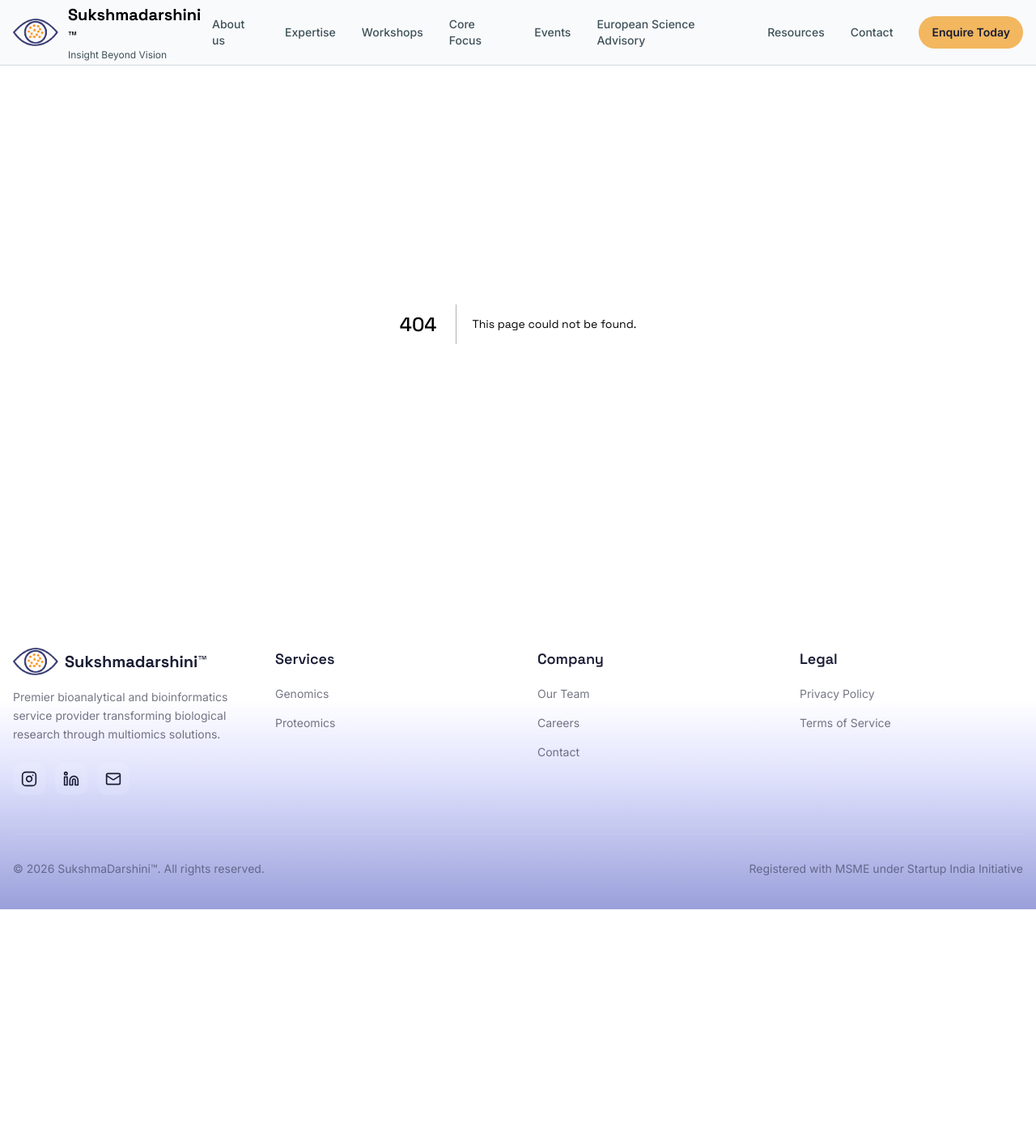
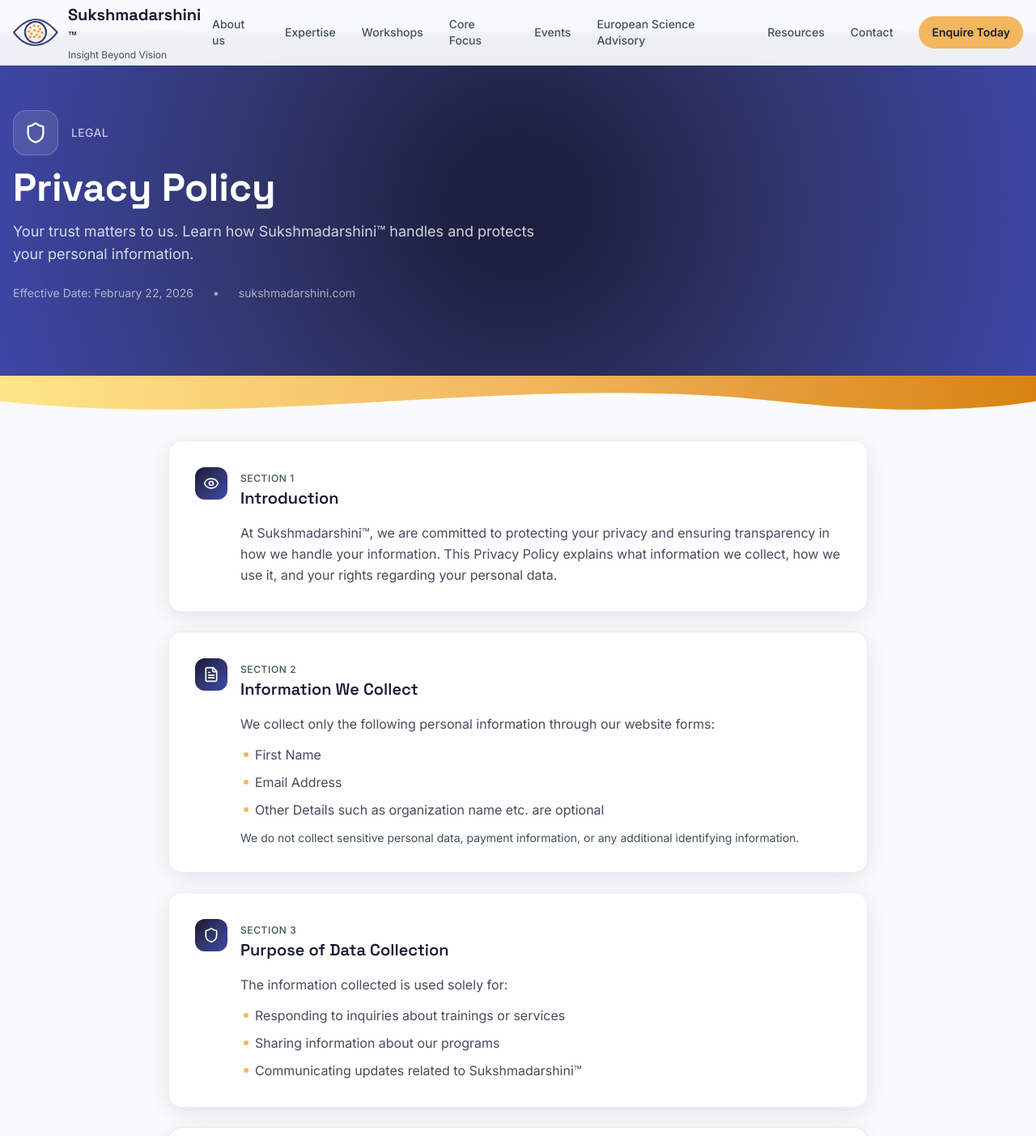
Before and after one commit to RiyaTorgal/biometrics_ui_project_nextjs, a Next.js app: page /privacyPolicy in a window 1280 px wide. Before the commit this address had no page. Shown: the top 1403 px of the page at 81% size. Before the commit the page ends 1123 px from the top, so only its background shows below. Built offline with nearby package versions, Linux system fonts and the light colour scheme.

Commit message:
feat: Update footer and navbar links for improved routing, add Privacy Policy page

```diff
--- a/app/components/Footer.tsx
+++ b/app/components/Footer.tsx
@@ -151,20 +151,20 @@
 
 const footerLinks = {
   services: [
-    { label: "Genomics", href: "#" },
+    { label: "Genomics", href: "/#" },
     // { label: "Transcriptomics", href: "#" },
-    { label: "Proteomics", href: "#" },
+    { label: "Proteomics", href: "/#" },
     // { label: "Metabolomics", href: "#" },
   ],
   company: [
-    { label: "Our Team", href: "#`" },
-    { label: "Careers", href: "#" },
+    { label: "Our Team", href: "/#" },
+    { label: "Careers", href: "/#" },
     // { label: "Blog", href: "#" },
-    { label: "Contact", href: "#contact" },
+    { label: "Contact", href: "/#contact" },
   ],
   legal: [
-    { label: "Privacy Policy", href: "#" },
-    { label: "Terms of Service", href: "#" },
+    { label: "Privacy Policy", href: "/privacyPolicy" },
+    { label: "Terms of Service", href: "/#" },
   ],
 };
 
--- a/app/components/Navbar.tsx
+++ b/app/components/Navbar.tsx
@@ -4,18 +4,19 @@
 import { Button } from "../components/ui/button";
 // import  EyeIcon  from "./assets/Screenshot_2026-01-27_201728-removebg-preview.png"
 import Image from "next/image";
+import Link from "next/link";
 
 const navLinks = [
-  { label: "About us", href: "#about", },
-  { label: "Expertise", href: "#expertise", },
-  { label: "Workshops", href: "#trainings", },
+  { label: "About us", href: "/#about", },
+  { label: "Expertise", href: "/#expertise", },
+  { label: "Workshops", href: "/#trainings", },
   // { label: "Agri-Proteomics", href: "#",},
   // { label: "Biotech Training", href: "#",},
-  { label: "Core Focus", href: "#home", },
-  { label: "Events", href: "#events", },
-  { label: "European Science Advisory", href: "#european-advisory",},
-  { label: "Resources", href: "#resources",},
-  { label: "Contact", href: "#contact",},
+  { label: "Core Focus", href: "/#home", },
+  { label: "Events", href: "/#events", },
+  { label: "European Science Advisory", href: "/#european-advisory",},
+  { label: "Resources", href: "/#resources",},
+  { label: "Contact", href: "/#contact",},
 ];
 
 export function Navbar() {
@@ -36,7 +37,7 @@
       <div className="container mx-auto px-4">
         <div className="flex items-center justify-between h-16 md:h-20">
           {/* Logo */}
-          <a href="#home" className="flex items-center gap-3" onClick={(e) => handleNavClick(e, "#home")}>
+          <Link href="/#home" className="flex items-center gap-3" onClick={(e) => handleNavClick(e, "/#home")}>
             {/* <div className="w-12 h-12 rounded-full gradient-accent flex items-center justify-center relative">
               <Eye className="w-6 h-6 text-primary-foreground" />
               <div className="absolute inset-0 rounded-full border-2 border-secondary/30 animate-pulse-slow" />
@@ -59,7 +60,7 @@
                 Insight Beyond Vision
               </span>
             </div>
-          </a>
+          </Link>
 
           {/* Desktop Navigation */}
           <div className="hidden md:flex items-center gap-8">
@@ -73,12 +74,12 @@
                 {link.label}
               </a>
             ))}
-            <a href="#contact" className="flex items-center gap-3" onClick={(e) => handleNavClick(e, "#contact")}>
+            <Link href="/#contact" className="flex items-center gap-3" onClick={(e) => handleNavClick(e, "/#contact")}>
             <Button className="rounded-full px-4 bg-secondary hover:bg-secondary/90 text-secondary-foreground"
             >
               Enquire Today
             </Button>
-            </a>
+            </Link>
           </div>
 
           {/* Mobile Menu Button */}
@@ -105,11 +106,11 @@
                   {link.label}
                 </a>
               ))}
-              <a href="#contact" className="flex items-center gap-3" onClick={(e) => { handleNavClick(e, "#contact"); setIsOpen(false); }}>
+              <Link href="/#contact" className="flex items-center gap-3" onClick={(e) => { handleNavClick(e, "/#contact"); setIsOpen(false); }}>
                 <Button className="w-full mt-2 rounded-full bg-secondary hover:bg-secondary/90 text-secondary-foreground">
                   Enquire Today
                 </Button>
-              </a>
+              </Link>
             </div>
           </div>
         )}
--- a/app/globals.css
+++ b/app/globals.css
@@ -63,6 +63,9 @@
     /* Secondary – Soft Gold */
     --secondary: 36 85% 66%; /* #F2AB5C */
     --secondary-foreground: 230 35% 15%;
+
+    --i: hsl(47, 100%, 77%);
+    --init:47, 100%, 77%;
 
     --tertiary:235 46% 45%;
     --tertiary-foreground: 235 77% 59%;
--- /dev/null
+++ b/app/privacyPolicy/page.tsx
@@ -0,0 +1,181 @@
+import { Shield, Lock, UserCheck, Mail, Eye, FileText, RefreshCw, AlertCircle, Globe } from "lucide-react";
+
+const sections = [
+  {
+    icon: Eye,
+    number: "1",
+    title: "Introduction",
+    content: (
+      <p>At Sukshmadarshini™, we are committed to protecting your privacy and ensuring transparency in how we handle your information. This Privacy Policy explains what information we collect, how we use it, and your rights regarding your personal data.</p>
+    ),
+  },
+  {
+    icon: FileText,
+    number: "2",
+    title: "Information We Collect",
+    content: (
+      <>
+        <p className="mb-3">We collect only the following personal information through our website forms:</p>
+        <ul className="space-y-2 ml-1">
+          <li className="flex items-center gap-2"><span className="w-1.5 h-1.5 rounded-full bg-secondary flex-shrink-0" />First Name</li>
+          <li className="flex items-center gap-2"><span className="w-1.5 h-1.5 rounded-full bg-secondary flex-shrink-0" />Email Address</li>
+          <li className="flex items-center gap-2"><span className="w-1.5 h-1.5 rounded-full bg-secondary flex-shrink-0" />Other Details such as organization name etc. are optional</li>
+        </ul>
+        <p className="mt-3 text-muted-foreground text-sm">We do not collect sensitive personal data, payment information, or any additional identifying information.</p>
+      </>
+    ),
+  },
+  {
+    icon: Shield,
+    number: "3",
+    title: "Purpose of Data Collection",
+    content: (
+      <>
+        <p className="mb-3">The information collected is used solely for:</p>
+        <ul className="space-y-2 ml-1">
+          <li className="flex items-center gap-2"><span className="w-1.5 h-1.5 rounded-full bg-secondary flex-shrink-0" />Responding to inquiries about trainings or services</li>
+          <li className="flex items-center gap-2"><span className="w-1.5 h-1.5 rounded-full bg-secondary flex-shrink-0" />Sharing information about our programs</li>
+          <li className="flex items-center gap-2"><span className="w-1.5 h-1.5 rounded-full bg-secondary flex-shrink-0" />Communicating updates related to Sukshmadarshini™</li>
+        </ul>
+      </>
+    ),
+  },
+  {
+    icon: Lock,
+    number: "4",
+    title: "Data Storage and Sharing",
+    content: (
+      <ul className="space-y-3 ml-1">
+        <li className="flex items-start gap-2"><span className="w-1.5 h-1.5 rounded-full bg-secondary flex-shrink-0 mt-2" />The information provided is not stored in external databases for marketing purposes.</li>
+        <li className="flex items-start gap-2"><span className="w-1.5 h-1.5 rounded-full bg-secondary flex-shrink-0 mt-2" />We do not sell, rent, or share your personal information with third parties.</li>
+        <li className="flex items-start gap-2"><span className="w-1.5 h-1.5 rounded-full bg-secondary flex-shrink-0 mt-2" />We do not use your information for automated profiling or advertising purposes.</li>
+        <li className="flex items-start gap-2"><span className="w-1.5 h-1.5 rounded-full bg-secondary flex-shrink-0 mt-2" />Your data is handled responsibly and used strictly for communication initiated by you.</li>
+      </ul>
+    ),
+  },
+  {
+    icon: AlertCircle,
+    number: "5",
+    title: "Data Security",
+    content: (
+      <p>We take reasonable technical and organizational measures to protect your personal information from unauthorized access, misuse, or disclosure.</p>
+    ),
+  },
+  {
+    icon: UserCheck,
+    number: "6",
+    title: "Your Rights",
+    content: (
+      <>
+        <p className="mb-3">You have the right to:</p>
+        <ul className="space-y-2 ml-1">
+          <li className="flex items-center gap-2"><span className="w-1.5 h-1.5 rounded-full bg-secondary flex-shrink-0" />Request access to the personal information you have provided</li>
+          <li className="flex items-center gap-2"><span className="w-1.5 h-1.5 rounded-full bg-secondary flex-shrink-0" />Request correction of inaccurate information</li>
+          <li className="flex items-center gap-2"><span className="w-1.5 h-1.5 rounded-full bg-secondary flex-shrink-0" />Request deletion of your information at any time</li>
+        </ul>
+        <p className="mt-3">To exercise these rights, please contact us at: <a href="mailto:sukshmadarshini@gmail.com" className="text-secondary hover:underline font-medium">sukshmadarshini@gmail.com</a></p>
+      </>
+    ),
+  },
+  {
+    icon: Globe,
+    number: "7",
+    title: "Third-Party Links",
+    content: (
+      <p>Our website does not contain any third-party links.</p>
+    ),
+  },
+  {
+    icon: RefreshCw,
+    number: "8",
+    title: "Changes to This Privacy Policy",
+    content: (
+      <p>We may update this Privacy Policy periodically. Any changes will be reflected on this page with an updated effective date.</p>
+    ),
+  },
+  {
+    icon: Mail,
+    number: "9",
+    title: "Contact Us",
+    content: (
+      <p>If you have any questions regarding this Privacy Policy, please contact us at: <a href="mailto:sukshmadarshini@gmail.com" className="text-secondary hover:underline font-medium">sukshmadarshini@gmail.com</a></p>
+    ),
+  },
+];
+
+export default function PrivacyPolicy() {
+  return (
+    <div className="min-h-screen bg-background">
+
+
+      {/* Hero Banner */}
+      <section className="relative pt-10 overflow-hidden">
+        <div className="gradient-hero py-16 md:py-24">
+          <div className="container mx-auto px-4 relative z-10">
+            <div className="flex items-center gap-4 mb-4 animate-fade-up">
+              <div className="w-14 h-14 rounded-2xl bg-primary-foreground/10 backdrop-blur-sm border border-primary-foreground/20 flex items-center justify-center">
+                <Shield className="w-7 h-7 text-primary-foreground" />
+              </div>
+              <span className="text-primary-foreground/70 font-medium tracking-wide uppercase text-sm">Legal</span>
+            </div>
+            <h1 className="font-display text-3xl md:text-5xl font-bold text-primary-foreground mb-4 animate-fade-up" style={{ animationDelay: "0.1s" }}>
+              Privacy Policy
+            </h1>
+            <p className="text-primary-foreground/80 text-lg max-w-2xl animate-fade-up" style={{ animationDelay: "0.2s" }}>
+              Your trust matters to us. Learn how Sukshmadarshini™ handles and protects your personal information.
+            </p>
+            <div className="flex gap-6 mt-6 text-primary-foreground/60 text-sm animate-fade-up" style={{ animationDelay: "0.3s" }}>
+              <span>Effective Date: February 22, 2026</span>
+              <span>•</span>
+              <span>sukshmadarshini.com</span>
+            </div>
+          </div>
+          {/* Decorative pattern */}
+          <div className="absolute inset-0 dna-pattern opacity-30" />
+        </div>
+
+        {/* Wave */}
+        <div className="relative h-20 overflow-hidden bg-background -mt-1">
+          <svg className="absolute -top-1 w-full" viewBox="0 0 1440 80" preserveAspectRatio="none" fill="none">
+            <path d="M0,40 C360,80 720,0 1080,40 C1260,60 1380,50 1440,40 L1440,0 L0,0 Z" fill="url(#privacyWave)" />
+            <defs>
+              <linearGradient id="privacyWave" x1="0%" y1="0%" x2="100%" y2="0%">
+                <stop offset="0%" stopColor="hsl(var(--init))" />
+                <stop offset="50%" stopColor="hsl(var(--secondary))" />
+                <stop offset="100%" stopColor="hsl(var(--accent))" />
+              </linearGradient>
+            </defs>
+          </svg>
+        </div>
+      </section>
+
+      {/* Content */}
+      <section className="container mx-auto px-4 max-w-4xl pb-24">
+        <div className="space-y-6">
+          {sections.map((section, index) => (
+            <div
+              key={section.number}
+              className="glass-card rounded-2xl p-6 md:p-8 shadow-soft hover:shadow-glow transition-all duration-300 animate-fade-up"
+              style={{ animationDelay: `${index * 0.05}s` }}
+            >
+              <div className="flex items-start gap-4 mb-4">
+                <div className="w-10 h-10 rounded-xl gradient-accent flex items-center justify-center flex-shrink-0">
+                  <section.icon className="w-5 h-5 text-primary-foreground" />
+                </div>
+                <div>
+                  <span className="text-xs text-muted-foreground font-medium tracking-wider uppercase">Section {section.number}</span>
+                  <h2 className="font-display text-xl font-semibold text-foreground">{section.title}</h2>
+                </div>
+              </div>
+              <div className="text-foreground/80 leading-relaxed pl-14">
+                {section.content}
+              </div>
+            </div>
+          ))}
+        </div>
+      </section>
+
+      {/* <Footer /> */}
+    </div>
+  );
+}
```
